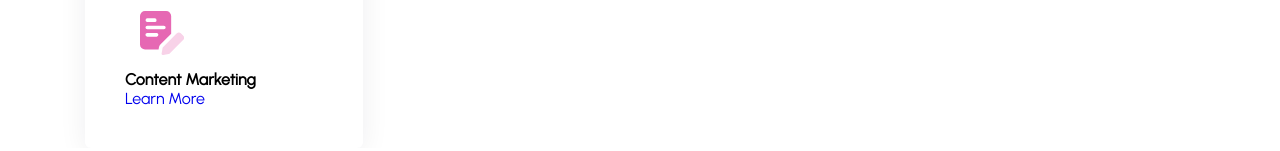
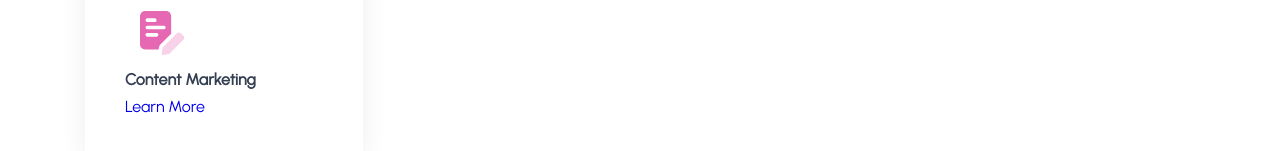
Before and after one commit to eemansayed/sandbox, a plain HTML site: page src/index.html in a window 1280 px wide. Shown: the part 871-1022 px from the top of the page. Drawn offline with Linux system fonts and the light colour scheme.

Commit message:
add styles to class card h4

```diff
--- a/src/css/styles.css
+++ b/src/css/styles.css
@@ -258,6 +258,13 @@ body {
   fill: #f8d2e8;
 }
 
+.cards h4 {
+  font-size: 1rem;
+  margin-top: 0;
+  margin-bottom: 0.5rem;
+  color: #343f52;
+}
+
 @media (max-width: 1500px) {
   .header .heading,
   .header p {
```
